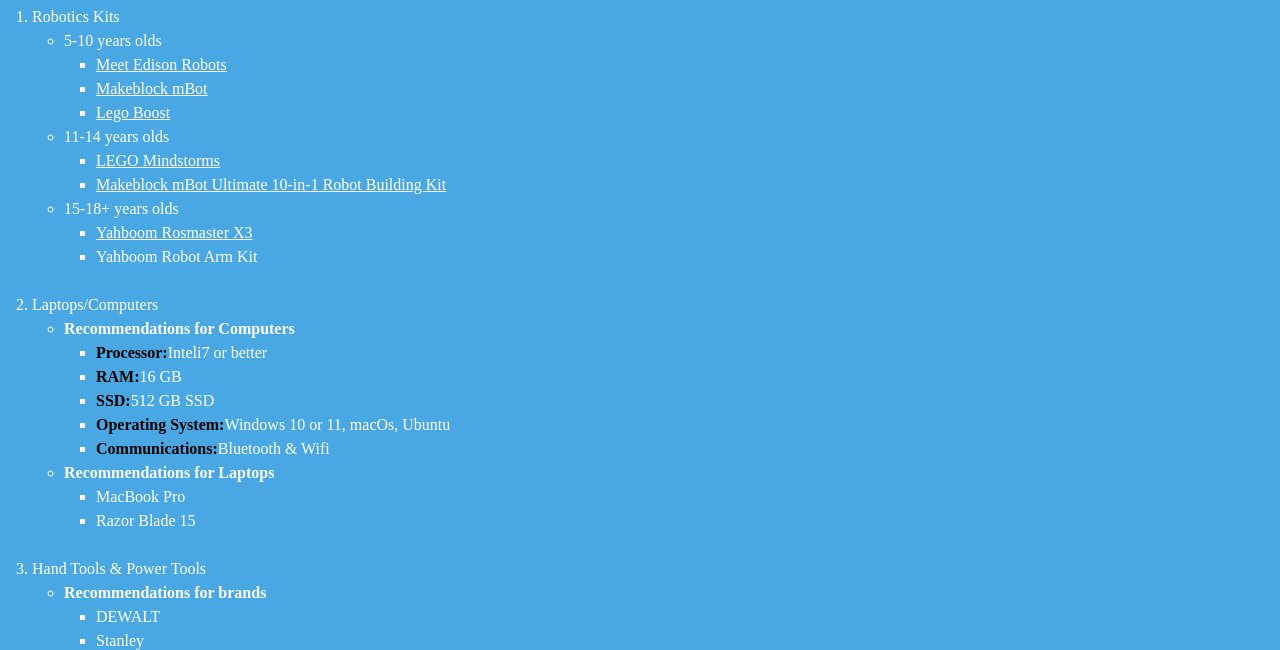
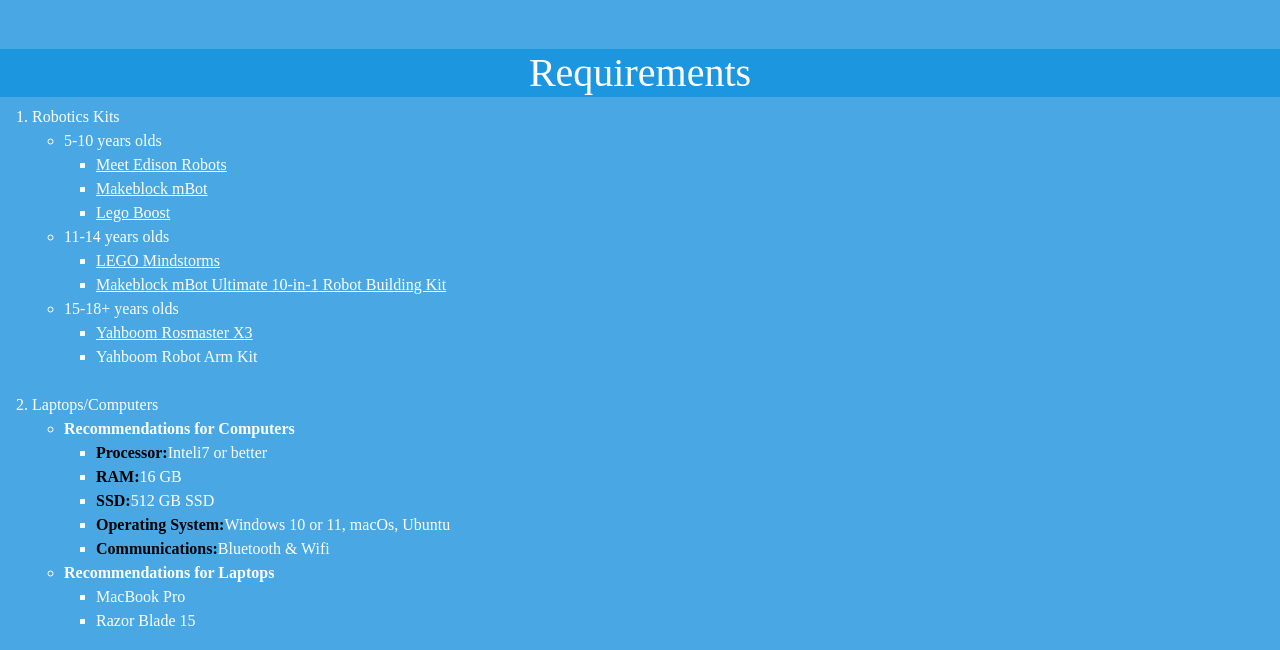
Before and after one commit to SvenGabrielle109/Fairview_ICT9Topaz_Q2Quiz2_Damondamon_Gabrielle, a plain HTML site: page page3.html in a window 1280 px wide. Shown: the part 75-725 px from the top of the page. Drawn offline with nearby package versions, Linux system fonts and the light colour scheme.

Commit message:
Update page3.html

```diff
--- a/page3.html
+++ b/page3.html
@@ -25,7 +25,7 @@
 	</nav>
 	<br>
 
-	<h1>Requirements</h1>
+	<h1 style="margin-top: 100px;">Requirements</h1>
 		<ol type="1">
 			<li>Robotics Kits</li>
 			<ul>
```
